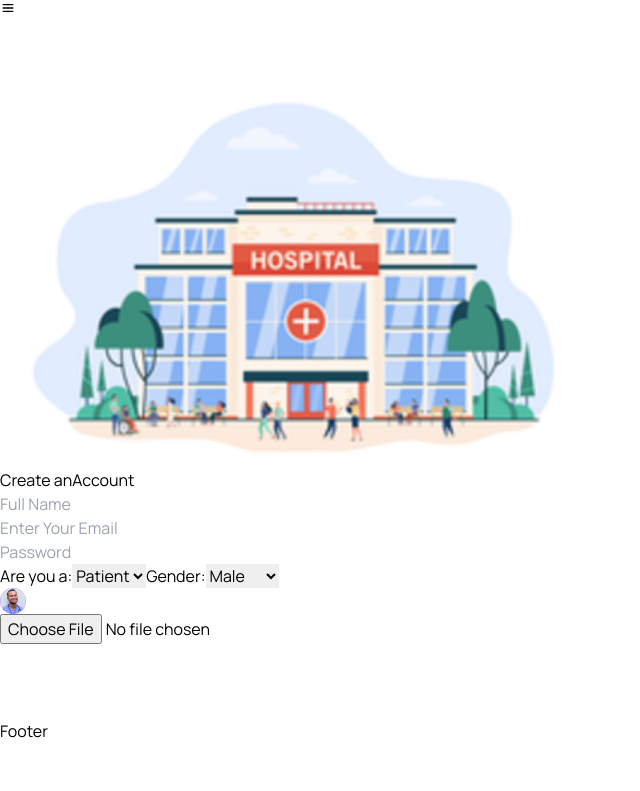
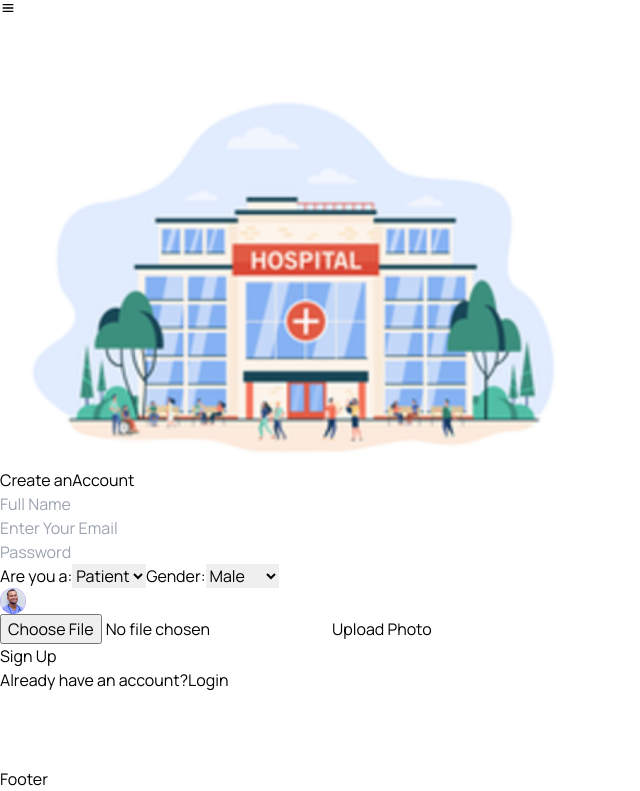
Before and after one commit to ianovich/predictive-symptom, a React (Vite) app in the folder frontend/: page /register in a window 1280 px wide. Shown: the part 709-1500 px from the top of the page, without its empty margins (0-640 px from the left). Before the commit the page ends 1452 px from the top, so only its background shows below. Built offline with nearby package versions, Linux system fonts and the light colour scheme.

Commit message:
updated SignUp4

```diff
--- a/frontend/src/pages/SignUp.jsx
+++ b/frontend/src/pages/SignUp.jsx
@@ -1,6 +1,7 @@
 import React from "react";
 import signupImg from "../assets/images/signup.png";
 import avatar from "../assets/images/avatar-icon.png"
+import { Link } from "react-router-dom";
 const SignUp = () => {
   return (
     <section>
@@ -82,11 +83,25 @@ const SignUp = () => {
                 accept=".jpg, .png"
                 className="absolute top-0 left-0 w-full h-full opacity-0 cursor-pointer"
                 />
-              <label htmlFor="customFile" className="absolute top-0 left-0 w-full h-full flex items-center px-[0.75rem]py[0.375rem] text-[15px] leading-6 overflow-hidden"></label>
+              <label htmlFor="customFile"
+               className="absolute top-0 left-0 w-full h-full flex items-center px-[0.75rem]  py-[0.375rem] text-[15px] leading-6 overflow-hidden bg-[#0066ff46] text-headingColor font-semibold rounded-lg truncate cursor-pointer">Upload Photo</label>
 
                </div>
 
+              </div>
 
+              <div className="mt-7">
+           <button
+           type="submit"
+           className="w-full bg-primaryColor text-white text-[18px] leading-[30px] rounded-lg px-4 py-3">
+            Sign Up
+           </button>
+          <p className="mt-5 text-textColor text-center">
+            Already have an account?
+
+           <Link to="/login" className="text-primaryColor font-medium ml-1">Login
+           </Link>
+          </p>
 
               </div>
             </form>
```
